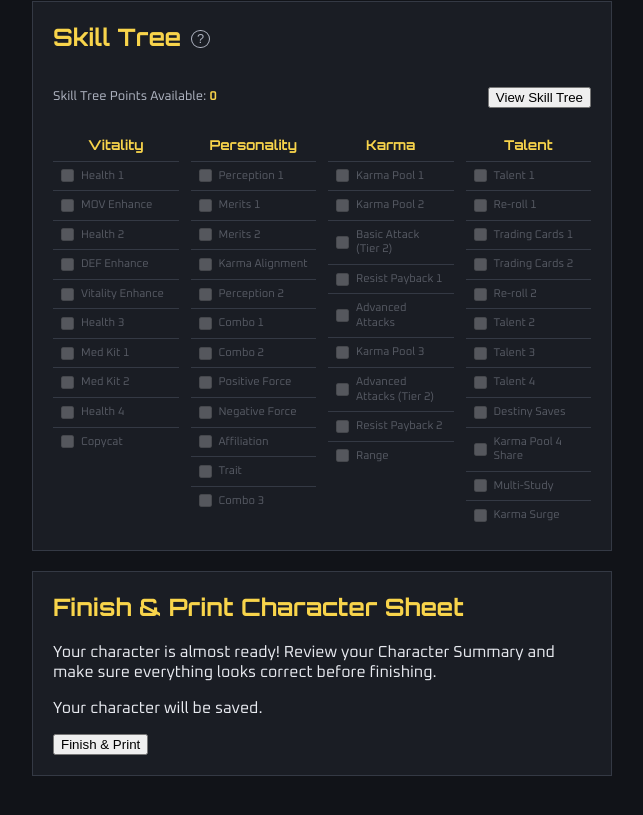
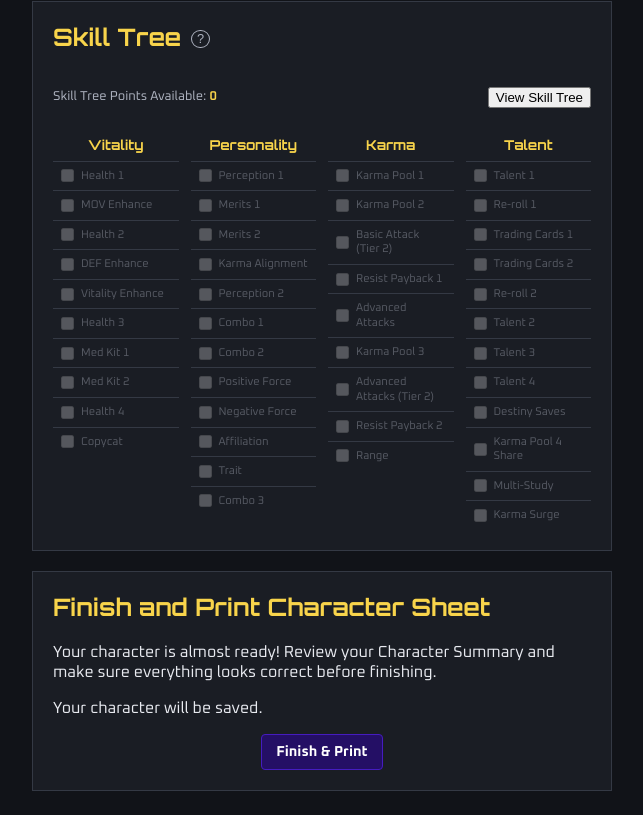
Before and after one commit to alanahsabatini-stack/flux-fantasy-character-builder, a plain HTML site: page index.html in a window 1280 px wide. Shown: the part 4476-5291 px from the top of the page, without its empty margins (158-801 px from the left). Drawn offline with Linux system fonts and the light colour scheme.

Commit message:
Style Finish & Print button

```diff
--- a/css/style.css
+++ b/css/style.css
@@ -1515,6 +1515,31 @@ label[for="powerTheme"] {
     font-weight: normal;
 }
 
+#finishButtonContainer {
+    display: flex;
+    justify-content: center;
+    align-items: center;
+}
+
+#finishCharacterButton {
+    padding: 8px 14px;
+    border: 1px solid var(--brand-purple);
+    border-radius: 4px;
+    background-color: var(--brand-dark-blue);
+    color: white;
+    font-family: inherit;
+    font-size: 0.9rem;
+    font-weight: bold;
+    cursor: pointer;
+    transition: background-color 0.2s ease;
+}
+
+#finishCharacterButton:hover {
+    border-color: var(--brand-dark-blue);
+    background-color: var(--brand-gold);
+    color: black;
+}
+
 /* =========================================== */
 /*                HIDDEN PANELS                */
 /* =========================================== */
--- a/index.html
+++ b/index.html
@@ -1308,7 +1308,7 @@
 <!-- ************************************************************* -->
 
     <section id="finalizationSection">
-        <h2>Finish & Print Character Sheet</h2>
+        <h2>Finish and Print Character Sheet</h2>
 
         <p>
             Your character is almost ready! Review your Character Summary
@@ -1320,7 +1320,9 @@
 
         <div id="finalizationStatus"></div>
 
-        <button type="button" id="finishCharacterButton">Finish & Print</button>
+        <div id="finishButtonContainer">
+            <button type="button" id="finishCharacterButton">Finish & Print</button>
+        </div>
     </section>
 
 <!-- ************************************************************* -->
```
